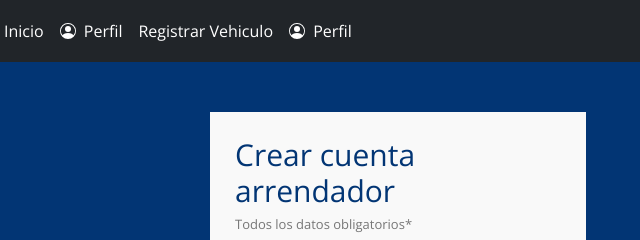
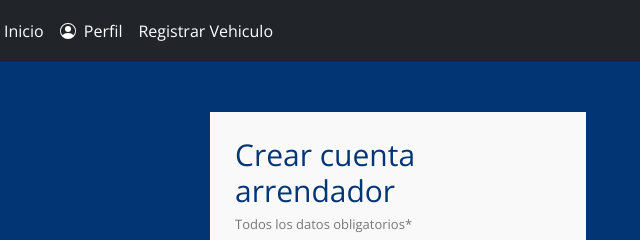
Before and after one commit to AfroVin/Estacionamientos, a plain HTML site: page Registroarrendatario.html in a window 1280 px wide. Shown: the top 240 px of the page, 242-882 px from the left. Drawn offline with nearby package versions, Linux system fonts and the light colour scheme.

Commit message:
Update Registroarrendatario.html

```diff
--- a/Registroarrendatario.html
+++ b/Registroarrendatario.html
@@ -80,20 +80,6 @@
               style="font-size: medium"
             >Registrar Vehiculo
           </a>
-          <li class="nav-item">
-            <a
-              class="nav-link active"
-              aria-current="page"
-              href="index.html"
-              style="font-size: medium"
-            >
-            <svg xmlns="http://www.w3.org/2000/svg" width="20" height="20" fill="currentColor" class="bi bi-person-circle" viewBox="0 0 20 20">
-              <path d="M11 6a3 3 0 1 1-6 0 3 3 0 0 1 6 0z"/>
-              <path fill-rule="evenodd" d="M0 8a8 8 0 1 1 16 0A8 8 0 0 1 0 8zm8-7a7 7 0 0 0-5.468 11.37C3.242 11.226 4.805 10 8 10s4.757 1.225 5.468 2.37A7 7 0 0 0 8 1z"/>
-            </svg>
-            Perfil
-            </a>
-            </li>
         </ul>
       </div>
     </div>
```
